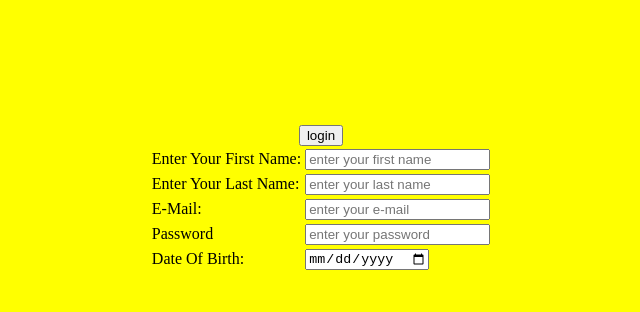
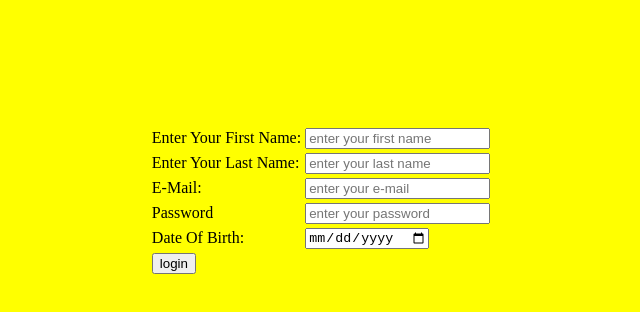
Before and after one commit to ashok123400/ashok123.github.io, a plain HTML site: page index.html in a window 1280 px wide. Shown: the part 88-400 px from the top of the page, without its empty margins (319-959 px from the left). Drawn offline with Linux system fonts and the light colour scheme.

Commit message:
Update index.html

```diff
--- a/index.html
+++ b/index.html
@@ -19,9 +19,9 @@
             <center>
                 <a href="home.html"><button class="menu">HOME</button></a>
                 <h1 style="color:blue">LOGIN</h1>
+            <table>
+        <form action ="https://ashok123400.github.io/ashok123.github.io/home.html">
 
-        <form action ="https://ashok123400.github.io/ashok123.github.io/home.html">
-            <table>
                 <tbody>
             <tr>
 
@@ -58,10 +58,11 @@
                    </td>
                    </tr>
                     <br>
-                  <button type="submit" style="text-align:right;" >login</button>
+                 <td> <button type="submit" style="text-align:right;" >login</button> </td>
            </tbody>
-           </table>
-       </form>
+        </form>
+            </table>
+
       </center>
         </nav>
     </body>
```
